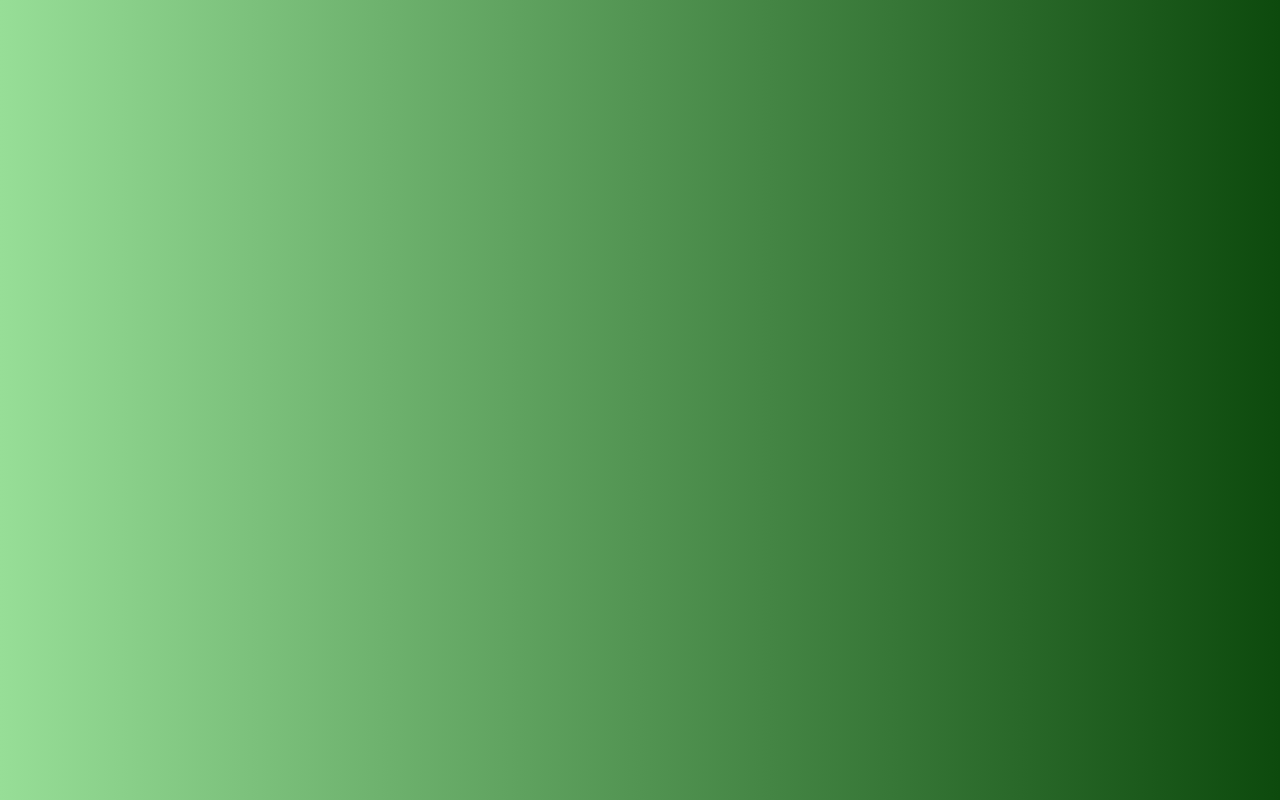
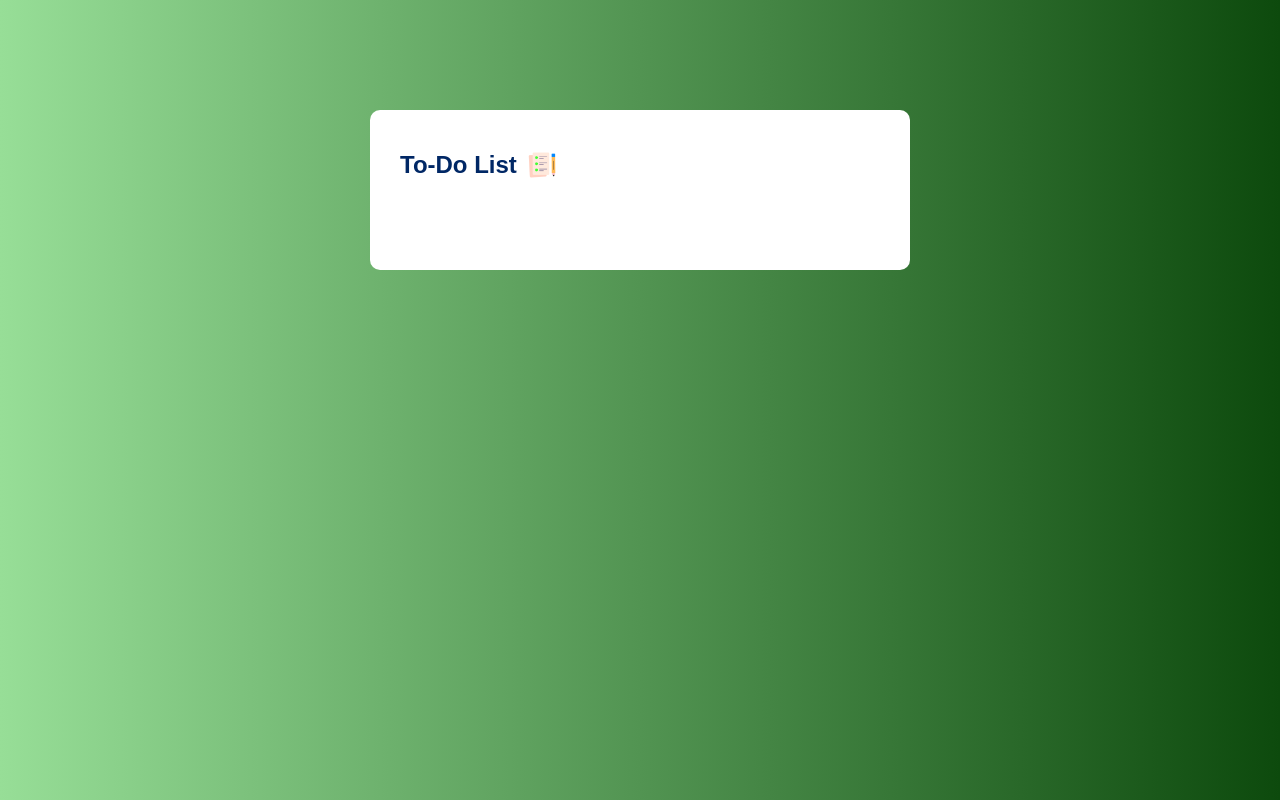
Before and after one commit to Zeegaths/Task-Manager-App, a plain HTML site: page index.html in a window 1280 px wide. Drawn offline with Linux system fonts and the light colour scheme.

Commit message:
list, h2

```diff
--- a/index.html
+++ b/index.html
@@ -7,6 +7,10 @@
     <link rel="stylesheet" href="styles.css">
 </head>
 <body>
-<div class="container"></div>
+<div class="container">
+    <div class="todo-app">
+        <h2>To-Do List <img src="images/icon.png" alt=""></h2>
+    </div>
+</div>
 </body>
 </html>
--- a/styles.css
+++ b/styles.css
@@ -10,3 +10,22 @@
     background: linear-gradient(to right, #97de97, #0d4a0d);
     padding: 10px;
 }
+.todo-app{
+    width: 100%;
+    max-width: 540px;
+    background:#fff;
+    margin: 100px auto 20px;
+    padding: 40px 30px 70px;
+    border-radius: 10px;
+}
+
+.todo-app h2{
+    color: #002765;
+    display: flex;
+    align-items: center;margin-bottom: 20px;
+}
+
+.todo-app h2 img{
+    width: 30px;
+    margin-left: 10px;
+}
```
Also changed, not shown: images/checked.png (added), images/icon.png (added), images/unchecked.png (added).
